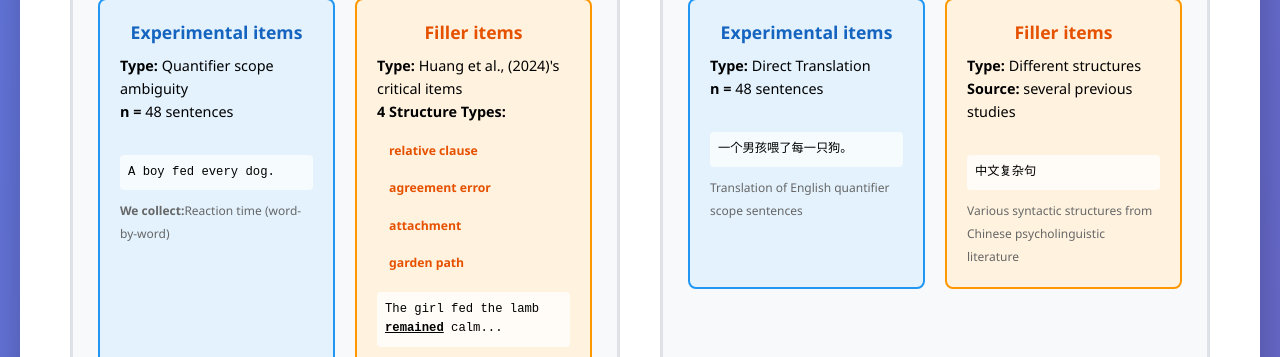
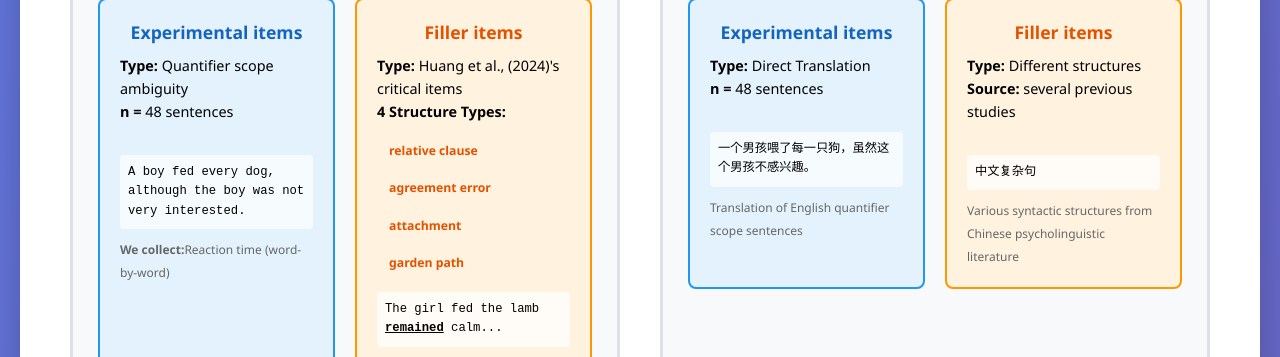
Before and after one commit to Yue00831/SAP_Quantifier_Scope_RT_LLM, a plain HTML site: page index.html in a window 1280 px wide. Shown: the part 443-800 px from the top of the page. Drawn offline with Linux system fonts and the light colour scheme.

Commit message:
Update index.html

```diff
--- a/index.html
+++ b/index.html
@@ -480,7 +480,7 @@
                             <strong>Type:</strong> Quantifier scope ambiguity<br>
                             <strong>n =</strong> 48 sentences<br><br>
                             <div class="example-sentence">
-                                A boy fed every dog. </div>
+                                A boy fed every dog, although the boy was not very interested. </div>
                             <small style="color: #666;">
                                 <strong>We collect:</strong>Reaction time (word-by-word)</small>
                         </div>
@@ -523,7 +523,7 @@
                             <strong>Type:</strong> Direct Translation<br>
                             <strong>n =</strong> 48 sentences<br><br>
                             <div class="example-sentence">
-                               一个男孩喂了每一只狗。</div>
+                               一个男孩喂了每一只狗，虽然这个男孩不感兴趣。</div>
                             <small style="color: #666;">
                                 Translation of English quantifier scope sentences
                             </small>
```
